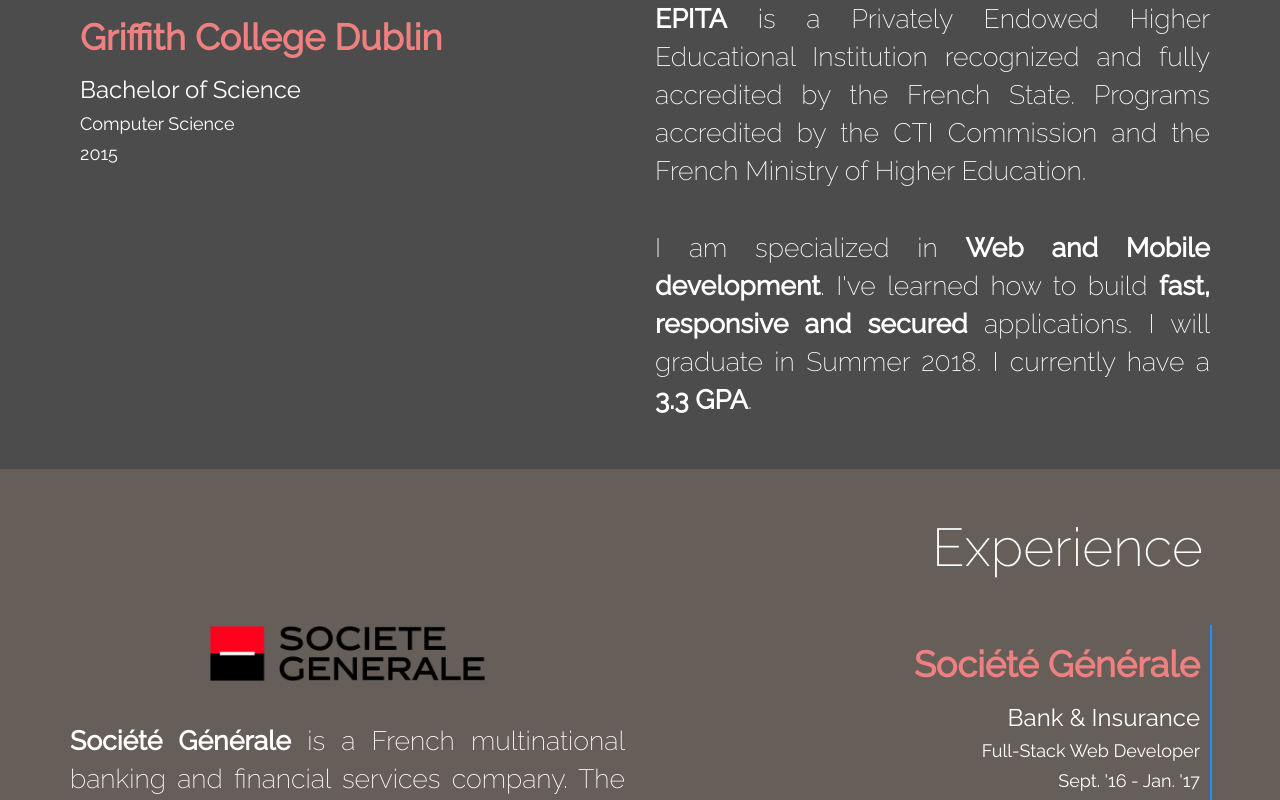
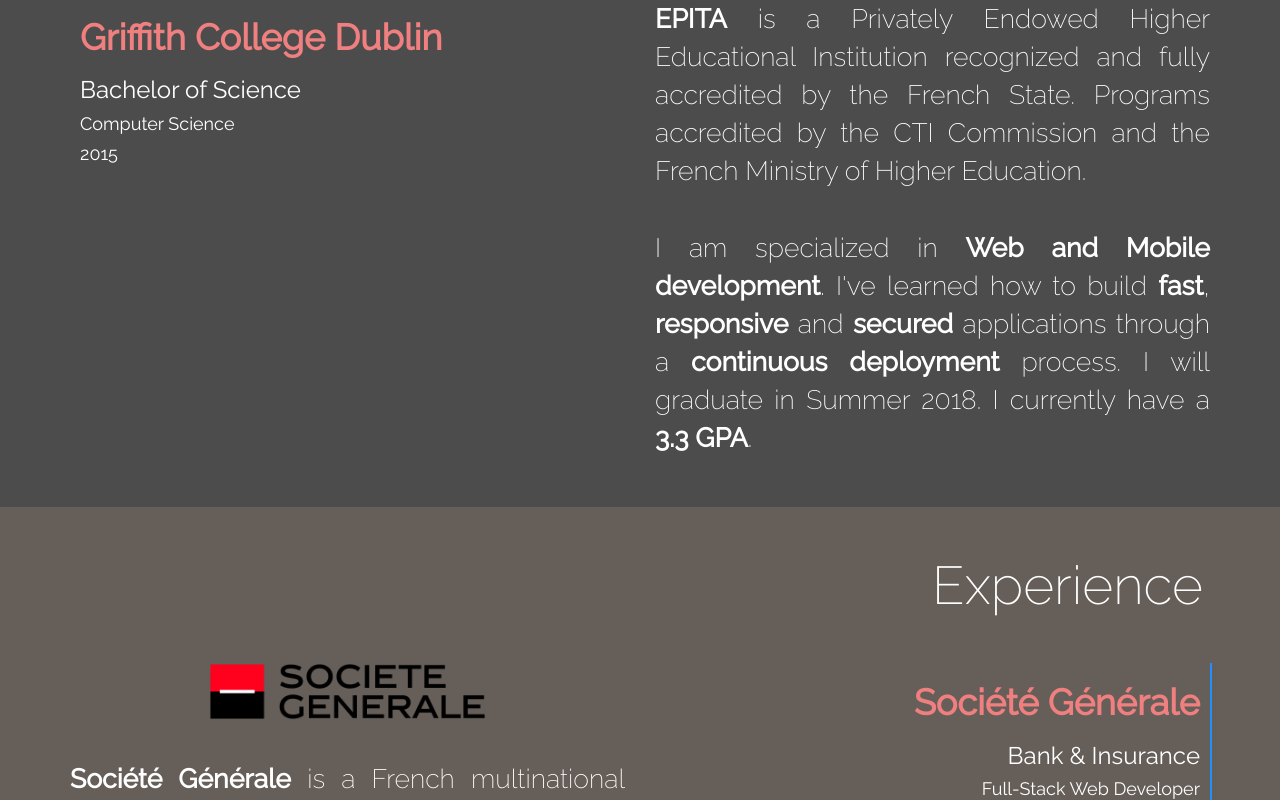
Before and after one commit to LorrisSaintGenez/website, a React (Create React App) app: page / in a window 1280 px wide. Shown: the part 1184-1984 px from the top of the page. Built offline with nearby package versions, Linux system fonts and the light colour scheme.

Commit message:
[Educ] Update EPITA description

```diff
--- a/src/education/education.js
+++ b/src/education/education.js
@@ -67,7 +67,7 @@
                   Programs accredited by the CTI Commission and the French Ministry of Higher Education.
                   <br/>
                   <br/>
-                  I am specialized in <b>Web and Mobile development</b>. I've learned how to build <b>fast, responsive and secured</b> applications.
+                  I am specialized in <b>Web and Mobile development</b>. I've learned how to build <b>fast</b>, <b>responsive</b> and <b>secured</b> applications through a <b>continuous deployment</b> process.
                   I will graduate in Summer 2018. I currently have a <b>3.3 GPA</b>.
                 </div>
               </div>
```
